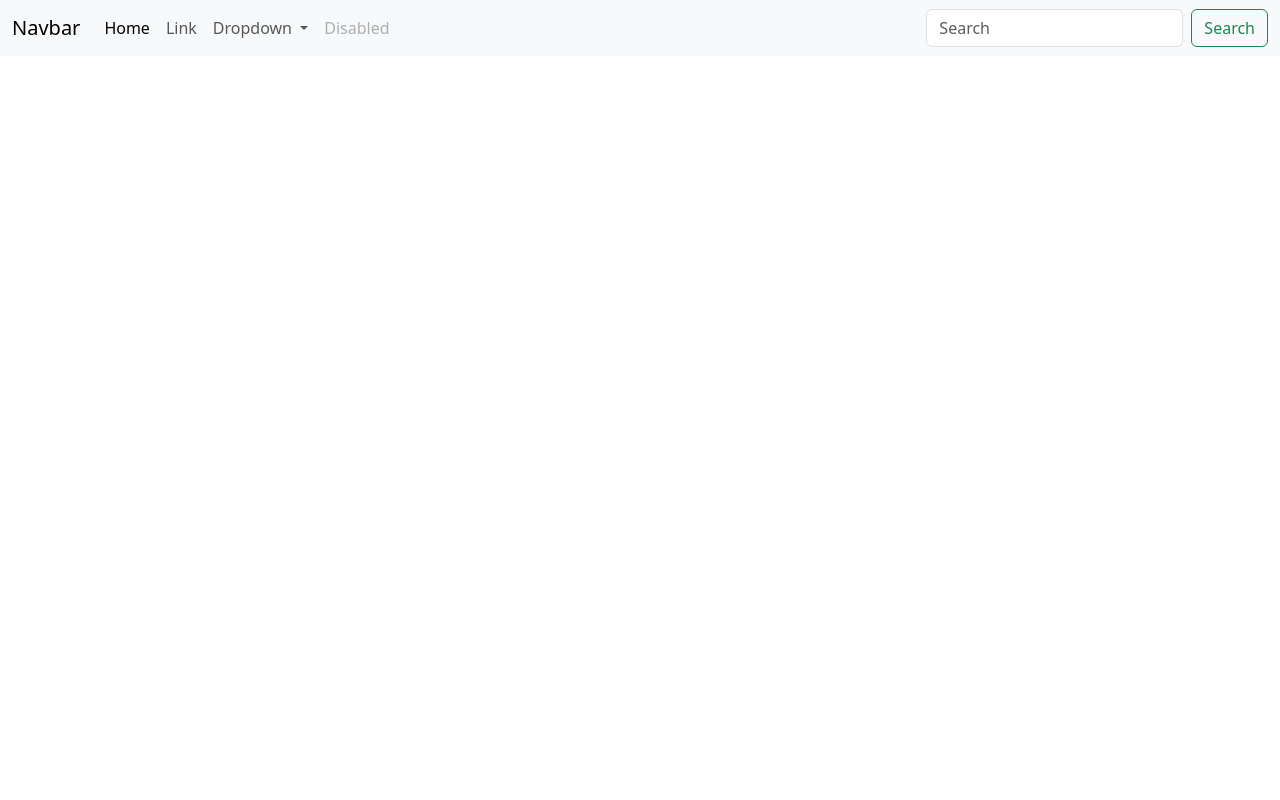
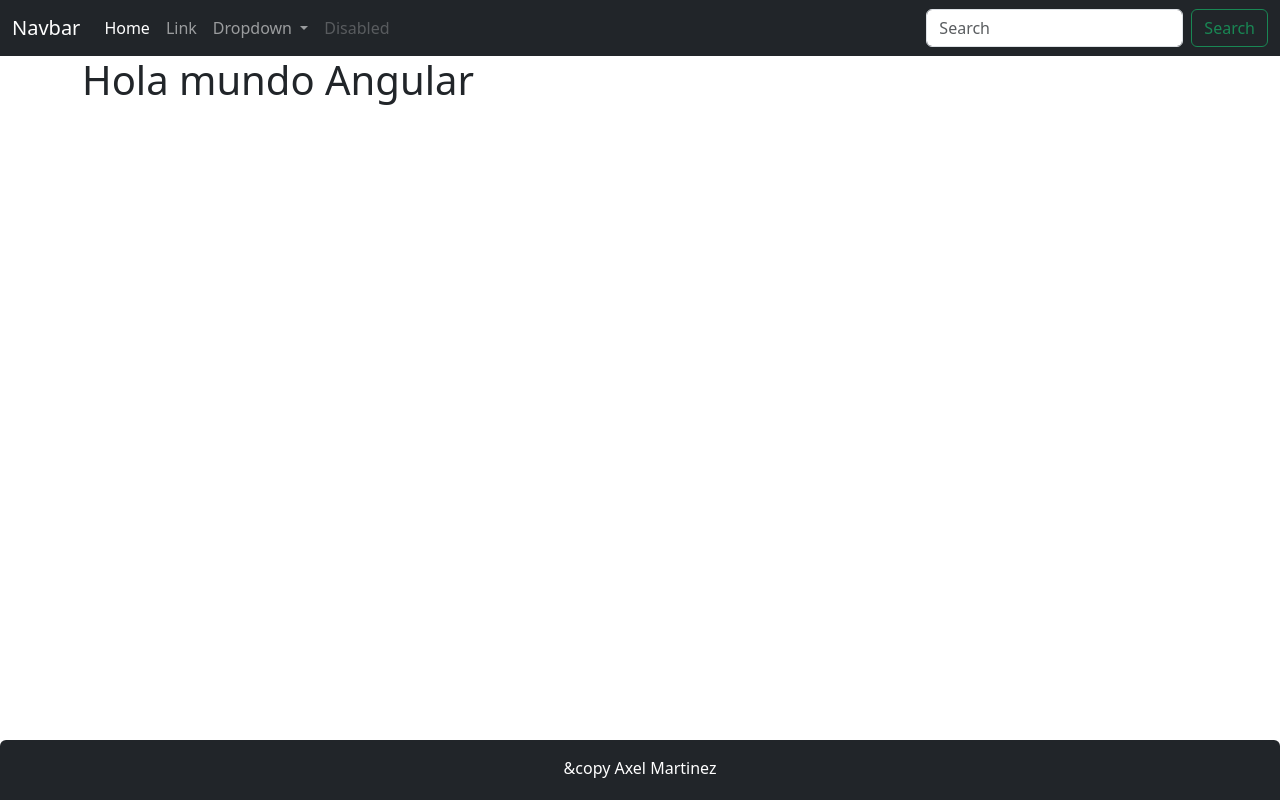
Before and after one commit to Axel200121/Crud-Angular-Spring, an Angular app in the folder frontal/: page / in a window 1280 px wide. Built offline with nearby package versions, Linux system fonts and the light colour scheme.

Commit message:
Diseño UI para footer

```diff
--- a/frontal/src/app/app.component.html
+++ b/frontal/src/app/app.component.html
@@ -1 +1,5 @@
 <app-header></app-header>
+<section class="container">
+    <h1>Hola mundo Angular</h1>
+</section>
+<app-footer></app-footer>
--- a/frontal/src/app/footer/footer.component.css
+++ b/frontal/src/app/footer/footer.component.css
@@ -0,0 +1,7 @@
+footer{
+    position: absolute;
+    bottom: 0px;
+    height: 60px;
+    width: 100%;
+
+}
--- a/frontal/src/app/footer/footer.component.html
+++ b/frontal/src/app/footer/footer.component.html
@@ -1 +1,5 @@
-<p>footer works!</p>
+<footer class="bg-dark rounded-top text-center">
+    <div class="container py-2">
+        <p class="text-white my-2">&copy {{autor.nombre + ' ' + autor.apellido}} </p>
+    </div>
+</footer>
--- a/frontal/src/app/footer/footer.component.ts
+++ b/frontal/src/app/footer/footer.component.ts
@@ -7,4 +7,6 @@ import { Component } from '@angular/core';
 })
 export class FooterComponent {
 
+  public autor: any  = {nombre: 'Axel', apellido: 'Martinez'};
+
 }
--- a/frontal/src/app/header/header.component.html
+++ b/frontal/src/app/header/header.component.html
@@ -1,4 +1,4 @@
-<nav class="navbar navbar-expand-lg bg-body-tertiary">
+<nav class="navbar navbar-expand-lg navbar-dark bg-dark">
     <div class="container-fluid">
         <a class="navbar-brand" href="#">Navbar</a>
         <button class="navbar-toggler" type="button" data-bs-toggle="collapse" data-bs-target="#navbarSupportedContent"
```
